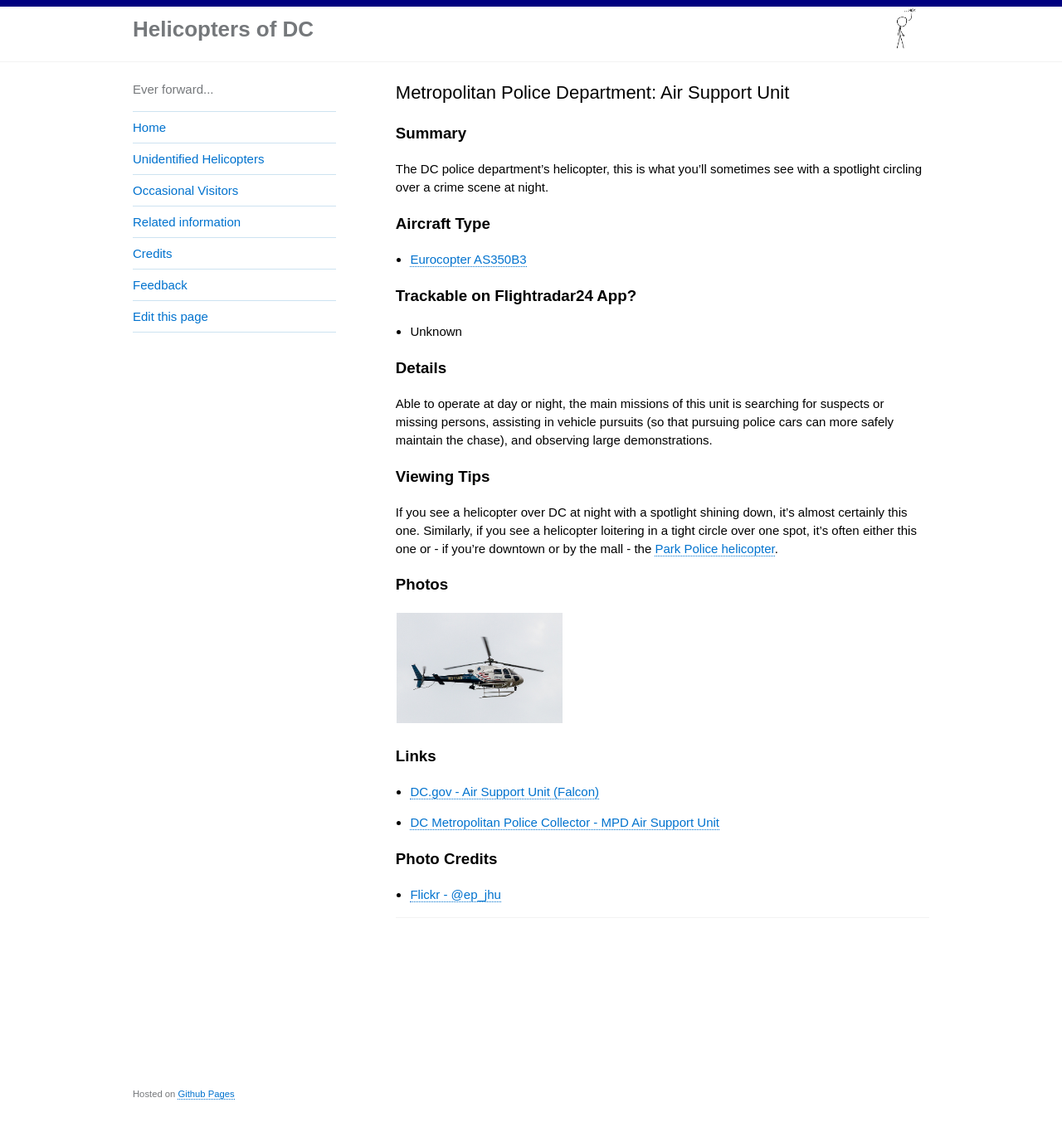
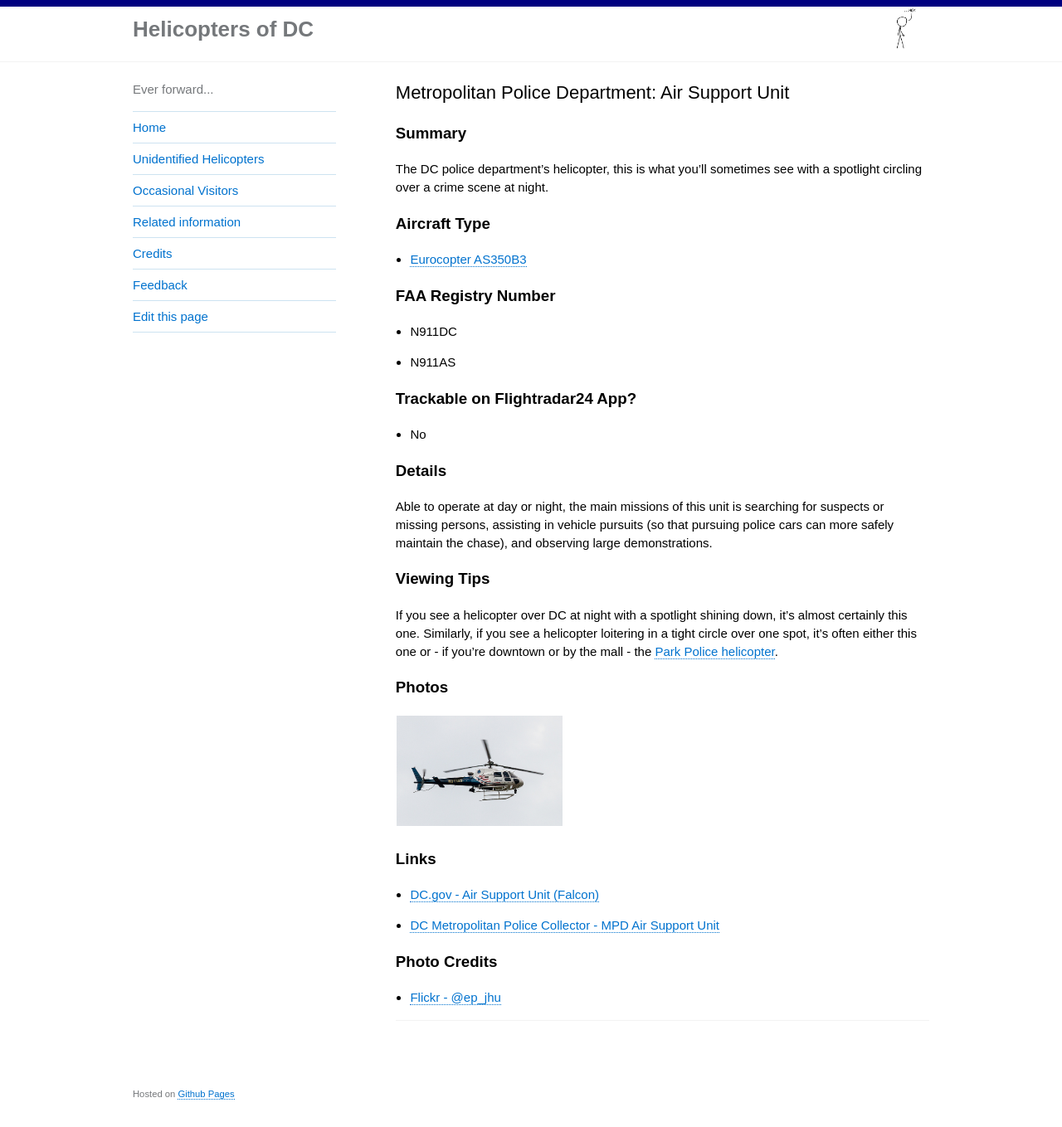
Before and after one commit to gbinal/dc-helicopters, a Jekyll site: the page built from _helicopters/3-metropolitan-police-department-air-support-unit-falcon.md, in a window 1280 px wide and 1359 px high. Shown: the whole window at 83% size. Built offline with Jekyll 4.4.1, drawn with Linux system fonts in a browser that asks for light colours.

Commit message:
adding a few tidbits

```diff
--- a/_helicopters/3-metropolitan-police-department-air-support-unit-falcon.md
+++ b/_helicopters/3-metropolitan-police-department-air-support-unit-falcon.md
@@ -10,8 +10,12 @@ The DC police department's helicopter, this is what you'll sometimes see with a
 ### Aircraft Type
 * [Eurocopter AS350B3](https://en.wikipedia.org/wiki/Eurocopter_AS350_%C3%89cureuil)
 
+### FAA Registry Number
+* N911DC
+* N911AS
+
 ### Trackable on Flightradar24 App?
-* Unknown
+* No
 
 ### Details
 
```
